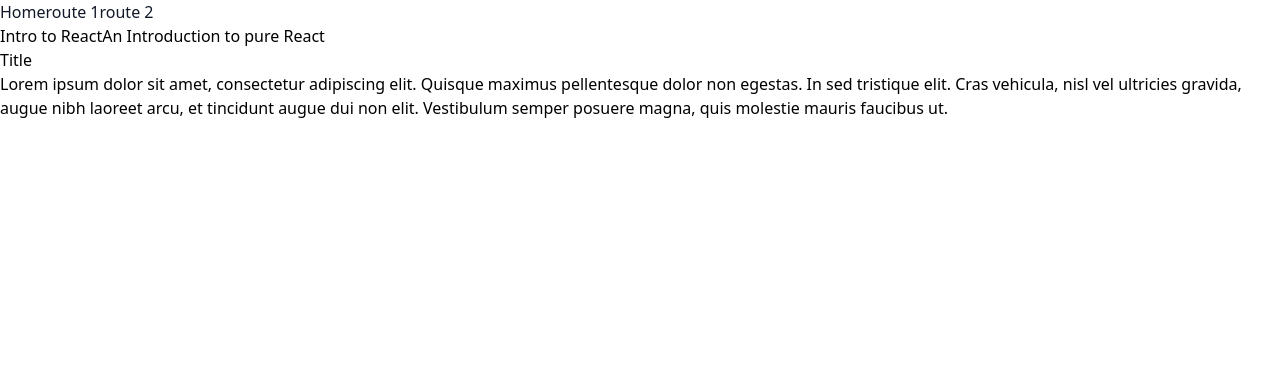
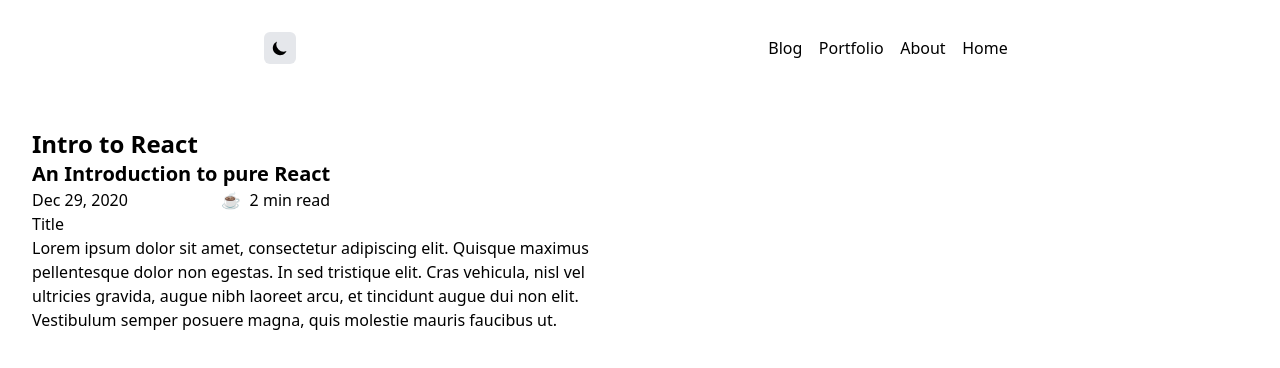
Before and after one commit to oliverloops/oliverloops.com, a Next.js app: page /blog/post-1 in a window 1280 px wide. Shown: the top 368 px of the page. Built offline with nearby package versions, Linux system fonts and the light colour scheme.

Commit message:
testing layout

```diff
--- a/components/HeadPost.js
+++ b/components/HeadPost.js
@@ -1,8 +1,18 @@
 export default function HeadPost({ meta }) {
   return (
-    <div className="flex flex-row">
-      <div>{meta.title}</div>
-      <div>{meta.description}</div>
+    <div className="flex justify-center flex-col">
+      <div className="text-2xl font-extrabold">{meta.title}</div>
+      <div className="text-xl font-semibold">{meta.description}</div>
+      <div className="flex justify-between row">
+        <div className="">{meta.date}</div>
+        <div>
+          <span role="img" aria-label="coffee">
+            ☕️
+          </span>{" "}
+          &nbsp;
+          {meta.readTime} min read
+        </div>
+      </div>
     </div>
   );
 }
--- a/components/Header.js
+++ b/components/Header.js
@@ -1,9 +1,37 @@
+import Link from "next/link";
+import { HiMoon } from "react-icons/hi";
+import { HiSun } from "react-icons/hi";
+
 export default function Header() {
   return (
-    <div className="flex flex-row text-gray-900">
-      <div>Home</div>
-      <div>route 1</div>
-      <div>route 2</div>
-    </div>
+    <nav className="flex justify-around flex-row fixed sticky sticky-nav top-0 h-18 p-8 bg-white dark:bg-black bg-opacity-60">
+      <div>
+        <button className="flex justify-center items-center rounded-md bg-gray-200 h-8 w-8">
+          <HiMoon className="icon" />
+        </button>
+      </div>
+      <div className="flex justify-around flex-row w-64">
+        <div className="p-1">
+          <Link href="/">
+            <a className="dark:text-white">Blog</a>
+          </Link>
+        </div>
+        <div className="p-1">
+          <Link href="/">
+            <a className="dark:text-white">Portfolio</a>
+          </Link>
+        </div>
+        <div className="p-1">
+          <Link href="/">
+            <a className="dark:text-white">About</a>
+          </Link>
+        </div>
+        <div className="p-1">
+          <Link href="/">
+            <a className="dark:text-white">Home</a>
+          </Link>
+        </div>
+      </div>
+    </nav>
   );
 }
--- a/components/Layout.js
+++ b/components/Layout.js
@@ -10,9 +10,12 @@
         <meta name="Description" content={description}></meta>
         <title>{pageTitle}</title>
       </Head>
+
       <main>
         <Header />
-        <div className="content">{children}</div>
+        <div className="flex flex-col justify-center items-start max-w-2xl p-8">
+          {children}
+        </div>
       </main>
     </>
   );
--- a/components/Post.js
+++ b/components/Post.js
@@ -8,7 +8,7 @@
   } = post;
 
   return (
-    <article>
+    <article className="w-full flex flex-col justify-center items-start h-32">
       <HeadPost meta={meta} />
       <Link href={"/blog" + link}>
         <a>Read more →</a>
--- a/package.json
+++ b/package.json
@@ -15,6 +15,7 @@
     "postcss": "^8.2.1",
     "react": "17.0.1",
     "react-dom": "17.0.1",
+    "react-icons": "^4.1.0",
     "tailwindcss": "^2.0.2"
   }
 }
--- a/pages/blog/post-2/index.mdx
+++ b/pages/blog/post-2/index.mdx
@@ -2,7 +2,7 @@
 
 export const meta = {
   title: "Intro to Next.js",
-  description: "An Intro to Next.js",
+  description: "An Introduction to Next.js",
   date: "Dec 28, 2020",
   readTime: 2,
 };
--- a/styles/global.css
+++ b/styles/global.css
@@ -7,6 +7,26 @@
 /* Stop purging. */
 
 /* Write all custom component styles here */
+html {
+  margin: 0;
+  overflow-x: hidden;
+}
+
+.sticky-nav {
+  position: sticky;
+  z-index: 10;
+  top: 0;
+  backdrop-filter: saturate(180%) blur(20px);
+  transition: background-color 0.1 ease-in-out;
+}
+
+.icon {
+  font-size: 18px;
+}
+
+button {
+  outline: none;
+}
 
 /* Start purging... */
 @tailwind utilities;
--- a/tailwind.config.js
+++ b/tailwind.config.js
@@ -1,6 +1,6 @@
 module.exports = {
   purge: ["./pages/**/*.js", "./components/**/*.js", "./styles/**/*.css"],
-  darkMode: false, // or 'media' or 'class'
+  darkMode: "class", // or 'media' or 'class'
   theme: {
     extend: {},
   },
```
Also changed, not shown: 1 other file (tests, documents, lock files or other folders).
